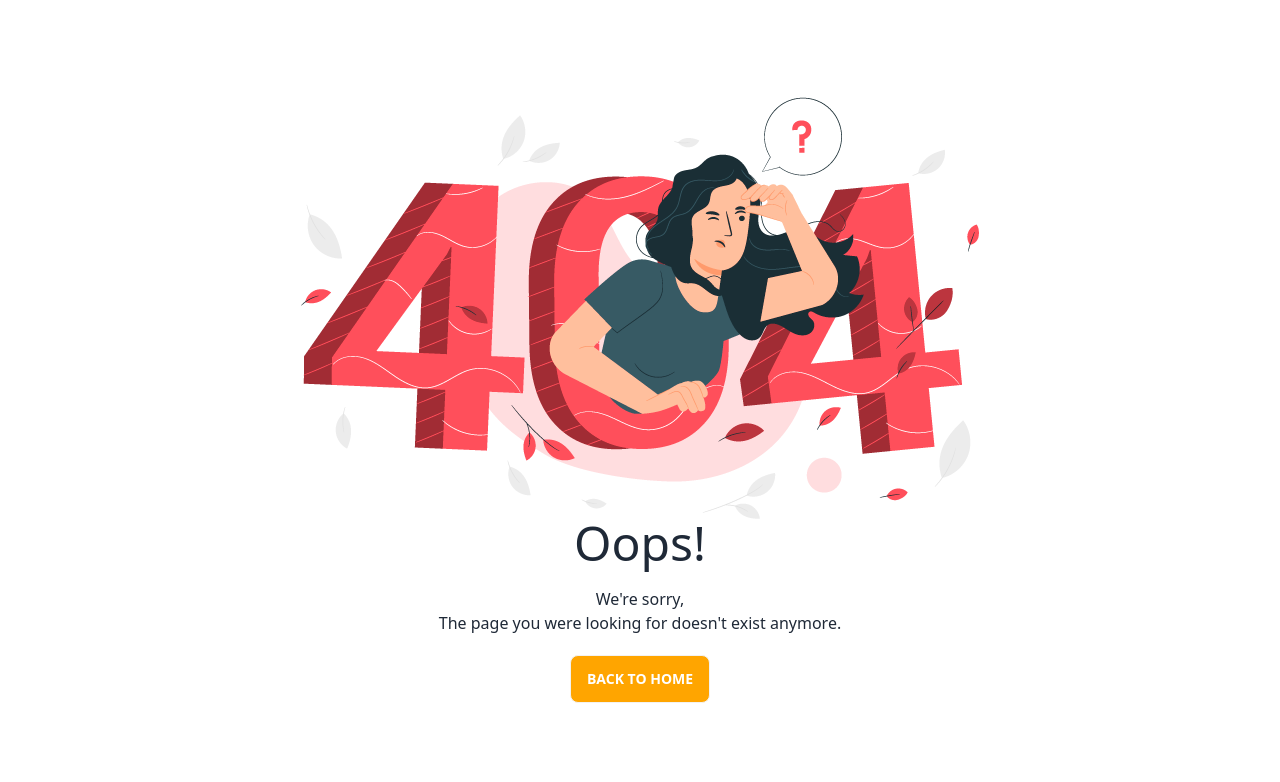
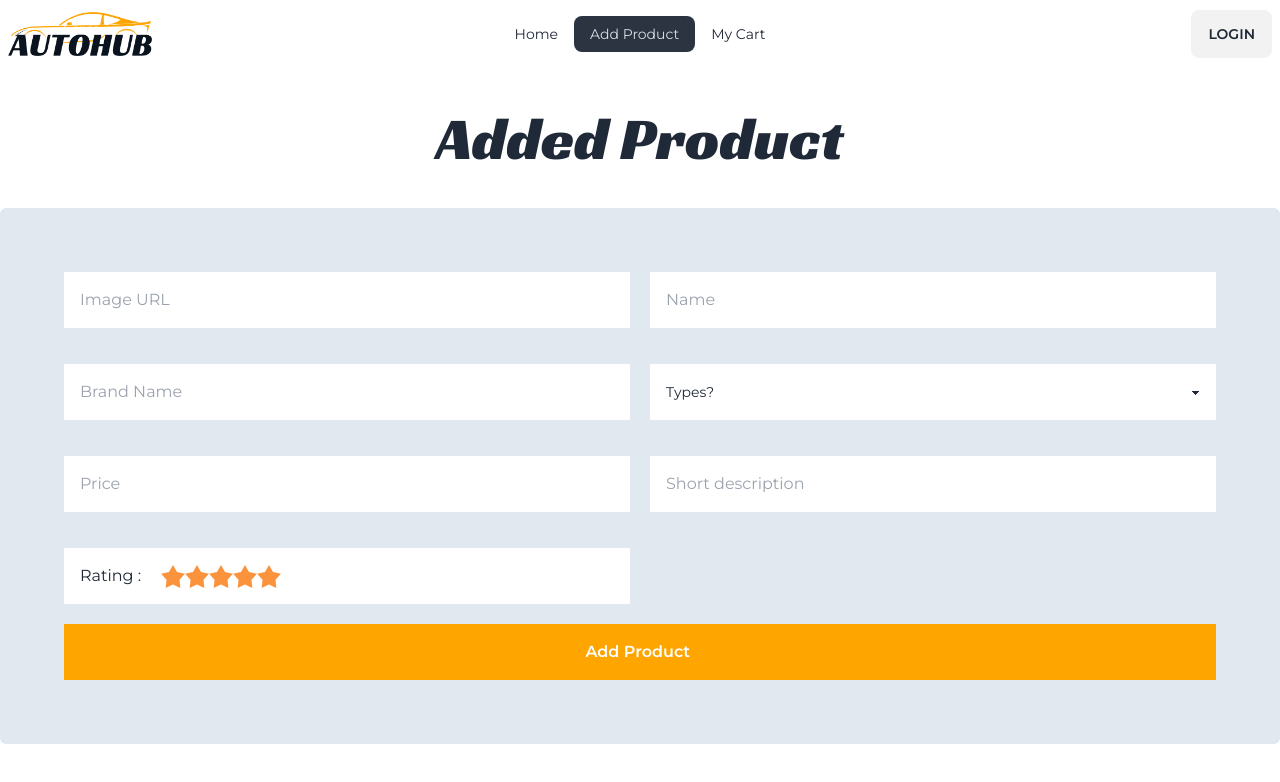
Before and after one commit to Abusayedshuvo/Auto-Hub-Website, a React (Vite) app: page /add-product in a window 1280 px wide. Shown: the top 782 px of the page. Built offline with nearby package versions, Linux system fonts and the light colour scheme; no server answers.

Commit message:
Add Product page created

```diff
--- a/src/components/Header/Navbar.jsx
+++ b/src/components/Header/Navbar.jsx
@@ -19,13 +19,10 @@ const Navbar = () => {
         <NavLink to="/"> Home </NavLink>
       </li>
       <li>
-        <NavLink to="/"> Add Product </NavLink>
+        <NavLink to="/add-product"> Add Product </NavLink>
       </li>
       <li>
         <NavLink to="/"> My Cart </NavLink>
-      </li>
-      <li>
-        <NavLink to="/"> Login </NavLink>
       </li>
     </>
   );
--- a/src/main.jsx
+++ b/src/main.jsx
@@ -8,6 +8,7 @@ import Login from "./pages/Login/Login";
 import AuthProvider from "./context/AuthProvider";
 import Registration from "./pages/Registration/Registration";
 import Home from "./pages/Home/Home";
+import AddProduct from "./pages/AddProduct/AddProduct";
 
 const router = createBrowserRouter([
   {
@@ -18,6 +19,10 @@ const router = createBrowserRouter([
       {
         path: "/",
         element: <Home></Home>,
+      },
+      {
+        path: "/add-product",
+        element: <AddProduct></AddProduct>,
       },
     ],
   },
--- /dev/null
+++ b/src/pages/AddProduct/AddProduct.jsx
@@ -0,0 +1,110 @@
+import { useState } from "react";
+
+const AddProduct = () => {
+  const [rating, setRating] = useState(5);
+
+  const handleRating = (event) => {
+    const selectedRating = parseInt(event.target.value, 10);
+    setRating(selectedRating);
+  };
+
+  const handleAddProduct = (event) => {
+    event.preventDefault();
+    const form = event.target;
+    const img = form.image.value;
+    const name = form.name.value;
+    const brand = form.brand.value;
+    const types = form.types.value;
+    const price = form.price.value;
+    const description = form.description.value;
+    const rate = rating;
+  };
+  return (
+    <div className="container mx-auto">
+      <h2 className="text-6xl text-center font-racing my-10">Added Product</h2>
+      <div className="bg-slate-200 p-16 rounded-md">
+        <form onSubmit={handleAddProduct} className="grid grid-cols-2 gap-5">
+          <input
+            className="w-full block p-4 mb-4"
+            type="text"
+            name="image"
+            placeholder="Image URL"
+            id=""
+            required
+          />
+          <input
+            className="w-full block p-4 mb-4"
+            type="text"
+            name="name"
+            placeholder="Name"
+            id=""
+            required
+          />
+          <input
+            className="w-full block p-4 mb-4"
+            type="text"
+            name="brand"
+            placeholder="Brand Name"
+            id=""
+            required
+          />
+          <div>
+            <select
+              name="types"
+              required
+              defaultValue={"DEFAULT"}
+              className="select select-bordered w-full border-0 rounded-none h-14"
+            >
+              <option value="DEFAULT" disabled>
+                Types?
+              </option>
+              <option value="SUV">SUV </option>
+              <option value="Sports car">Sports car</option>
+              <option value="Convertible">Convertible</option>
+              <option value="Minivan">Minivan</option>
+              <option value="Hatchback">Hatchback</option>
+              <option value="Coupe">Coupe</option>
+            </select>
+          </div>
+          <input
+            className="w-full block p-4 mb-4"
+            type="text"
+            name="price"
+            placeholder="Price"
+            id=""
+            required
+          />
+          <input
+            className="w-full block p-4 mb-4"
+            type="text"
+            name="description"
+            placeholder="Short description"
+            id=""
+            required
+          />
+          <div className="rating bg-white p-4">
+            <span className="mr-5">Rating : </span>
+            {[1, 2, 3, 4, 5].map((value) => (
+              <input
+                key={value}
+                type="radio"
+                name="rating"
+                value={value}
+                required
+                className="mask mask-star-2 bg-orange-400"
+                onChange={handleRating}
+              ></input>
+            ))}
+          </div>
+          <input
+            className="w-full block p-4 bg-yellow text-white font-semibold cursor-pointer col-span-2"
+            type="submit"
+            value="Add Product "
+          />
+        </form>
+      </div>
+    </div>
+  );
+};
+
+export default AddProduct;
```
